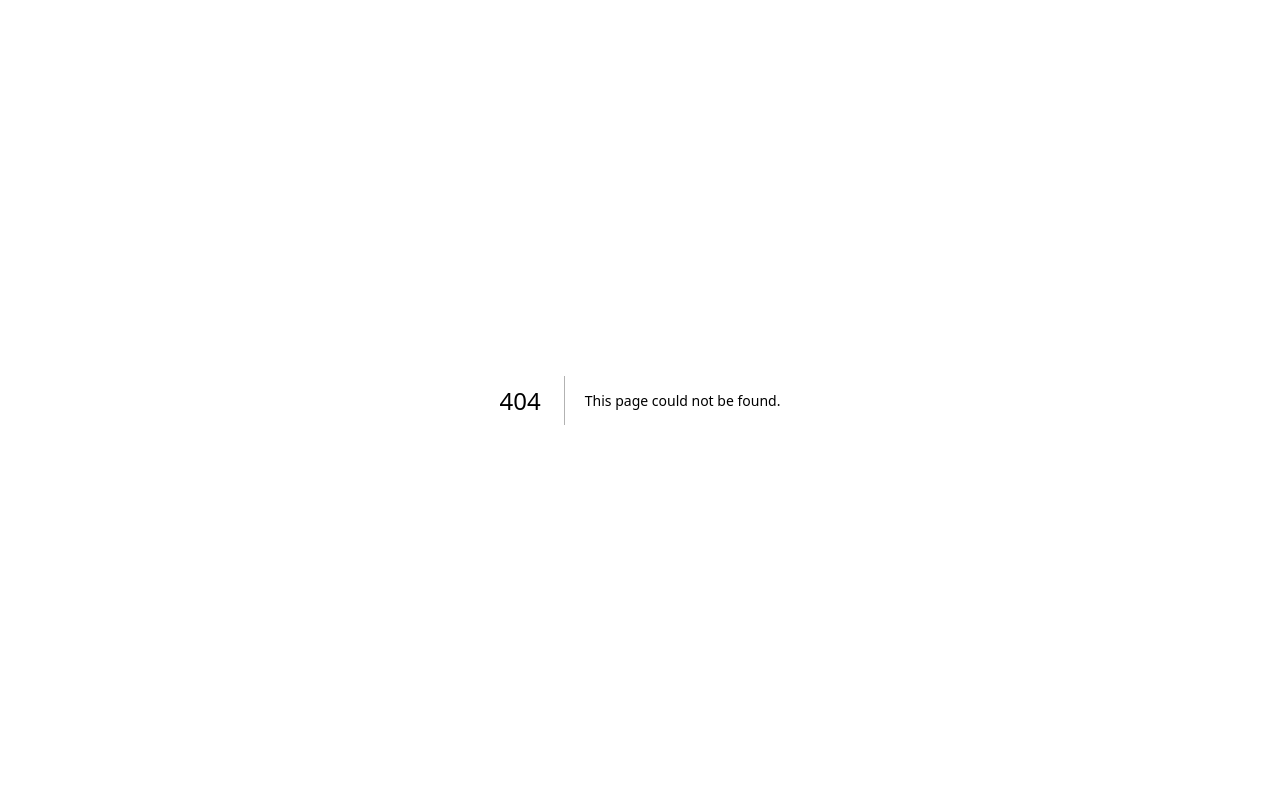
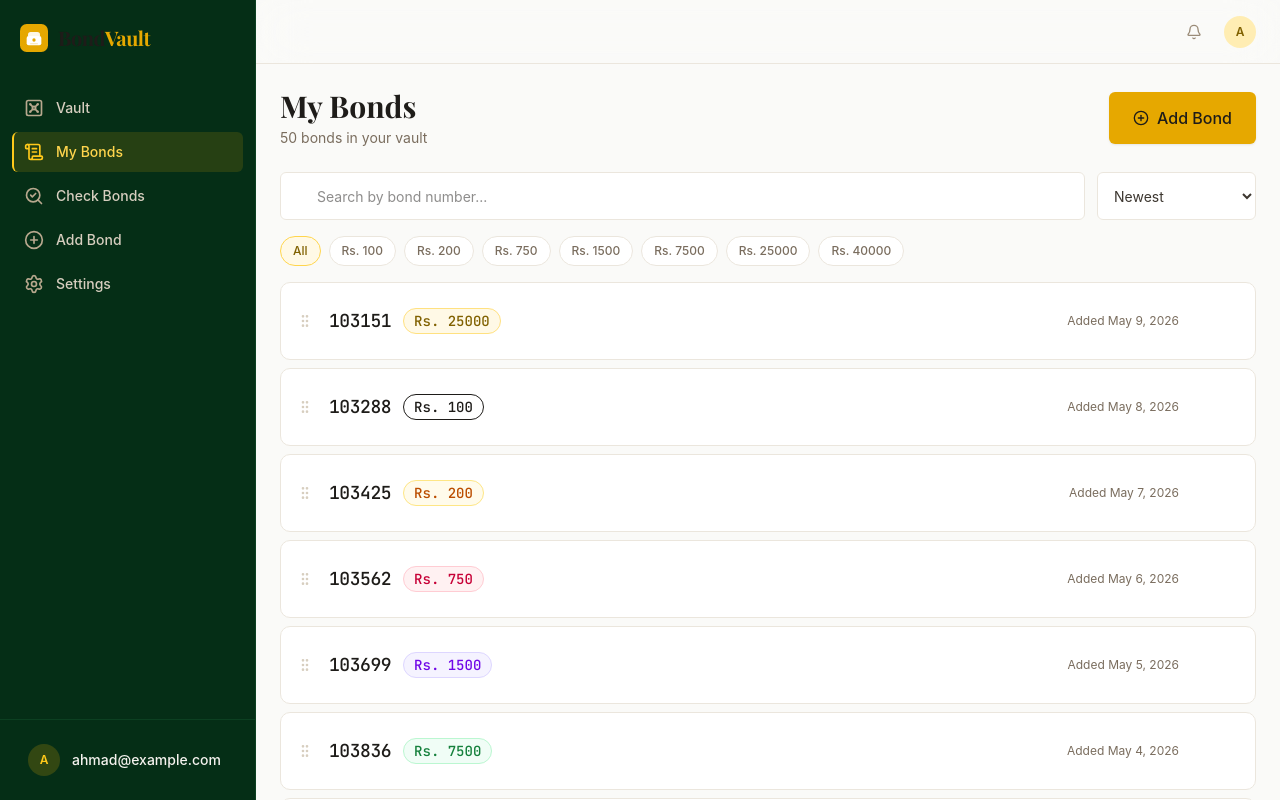
Before and after one commit to HassanAliMAli/bond-vault, a Next.js app: page /bonds in a window 1280 px wide. Before the commit this address had no page. Built offline with nearby package versions, Linux system fonts and the light colour scheme.

Commit message:
Create bond management pages: bond list with search/filter/sort, add bond page with denomination picker + bond number input, delete confirmation flow
Co-authored-by: CommandCodeBot <noreply@commandcode.ai>

```diff
--- /dev/null
+++ b/app/(app)/bonds/add/client.tsx
@@ -0,0 +1,46 @@
+"use client";
+
+import { useRouter } from "next/navigation";
+import { PageTransition } from "@/components/shared/page-transition";
+import { BondForm } from "@/components/bonds/bond-form";
+import { Card, CardContent, CardHeader, CardTitle, CardDescription } from "@/components/ui/card";
+
+export function AddBondPageClient() {
+  const router = useRouter();
+
+  const handleSubmit = (data: { denomination: string; bondNumber: string }) => {
+    // TODO: Replace with actual API call
+    console.log("Adding bond:", data);
+    router.push("/bonds");
+  };
+
+  return (
+    <PageTransition>
+      <div className="max-w-2xl mx-auto space-y-6">
+        <div>
+          <h1 className="font-display text-2xl lg:text-3xl font-bold text-warm-900">
+            Add Bond
+          </h1>
+          <p className="text-sm text-muted mt-1">
+            Store a new prize bond in your vault
+          </p>
+        </div>
+
+        <Card variant="elevated">
+          <CardHeader>
+            <CardTitle>Bond Details</CardTitle>
+            <CardDescription>
+              Select the denomination and enter the bond number exactly as printed.
+            </CardDescription>
+          </CardHeader>
+          <CardContent>
+            <BondForm
+              onSubmit={handleSubmit}
+              onCancel={() => router.back()}
+            />
+          </CardContent>
+        </Card>
+      </div>
+    </PageTransition>
+  );
+}
--- /dev/null
+++ b/app/(app)/bonds/add/page.tsx
@@ -0,0 +1,11 @@
+import type { Metadata } from "next";
+
+export const metadata: Metadata = {
+  title: "Add Bond — BondVault",
+};
+
+export default function AddBondPage() {
+  return <AddBondPageClient />;
+}
+
+import { AddBondPageClient } from "./client";
--- /dev/null
+++ b/app/(app)/bonds/client.tsx
@@ -0,0 +1,87 @@
+"use client";
+
+import { useState } from "react";
+import { useRouter } from "next/navigation";
+import { PageTransition } from "@/components/shared/page-transition";
+import { BondList } from "@/components/bonds/bond-list";
+import { BondDeleteDialog } from "@/components/bonds/bond-delete-dialog";
+import { Button } from "@/components/ui/button";
+import { PlusCircle } from "lucide-react";
+
+const MOCK_BONDS = Array.from({ length: 50 }, (_, i) => ({
+  id: `${i + 1}`,
+  bondNumber: `${String(100000 + i * 137).slice(0, 6)}`,
+  denomination: ["100", "200", "750", "1500", "7500", "25000"][i % 6],
+  addedAt: new Date(2026, 5, 1 - i).toLocaleDateString("en-US", {
+    month: "short",
+    day: "numeric",
+    year: "numeric",
+  }),
+}));
+
+export function BondsPageClient() {
+  const router = useRouter();
+  const [bonds, setBonds] = useState(MOCK_BONDS);
+  const [deletingBond, setDeletingBond] = useState<{
+    id: string;
+    bondNumber: string;
+    denomination: string;
+  } | null>(null);
+
+  const handleDelete = (id: string) => {
+    const bond = bonds.find((b) => b.id === id);
+    if (bond) {
+      setDeletingBond({
+        id: bond.id,
+        bondNumber: bond.bondNumber,
+        denomination: bond.denomination,
+      });
+    }
+  };
+
+  const confirmDelete = () => {
+    if (deletingBond) {
+      setBonds((prev) => prev.filter((b) => b.id !== deletingBond.id));
+      setDeletingBond(null);
+    }
+  };
+
+  return (
+    <PageTransition className="space-y-6">
+      <div className="flex items-center justify-between">
+        <div>
+          <h1 className="font-display text-2xl lg:text-3xl font-bold text-warm-900">
+            My Bonds
+          </h1>
+          <p className="text-sm text-muted mt-1">
+            {bonds.length} bonds in your vault
+          </p>
+        </div>
+        <Button
+          variant="primary"
+          size="lg"
+          onClick={() => router.push("/bonds/add")}
+        >
+          <PlusCircle className="h-4 w-4" />
+          Add Bond
+        </Button>
+      </div>
+
+      <BondList
+        bonds={bonds}
+        onDelete={handleDelete}
+        onAddNew={() => router.push("/bonds/add")}
+      />
+
+      {deletingBond && (
+        <BondDeleteDialog
+          open={true}
+          onClose={() => setDeletingBond(null)}
+          onConfirm={confirmDelete}
+          bondNumber={deletingBond.bondNumber}
+          denomination={`Rs. ${deletingBond.denomination}`}
+        />
+      )}
+    </PageTransition>
+  );
+}
--- /dev/null
+++ b/app/(app)/bonds/page.tsx
@@ -0,0 +1,11 @@
+import type { Metadata } from "next";
+
+export const metadata: Metadata = {
+  title: "My Bonds — BondVault",
+};
+
+export default function BondsPage() {
+  return <BondsPageClient />;
+}
+
+import { BondsPageClient } from "./client";
```
